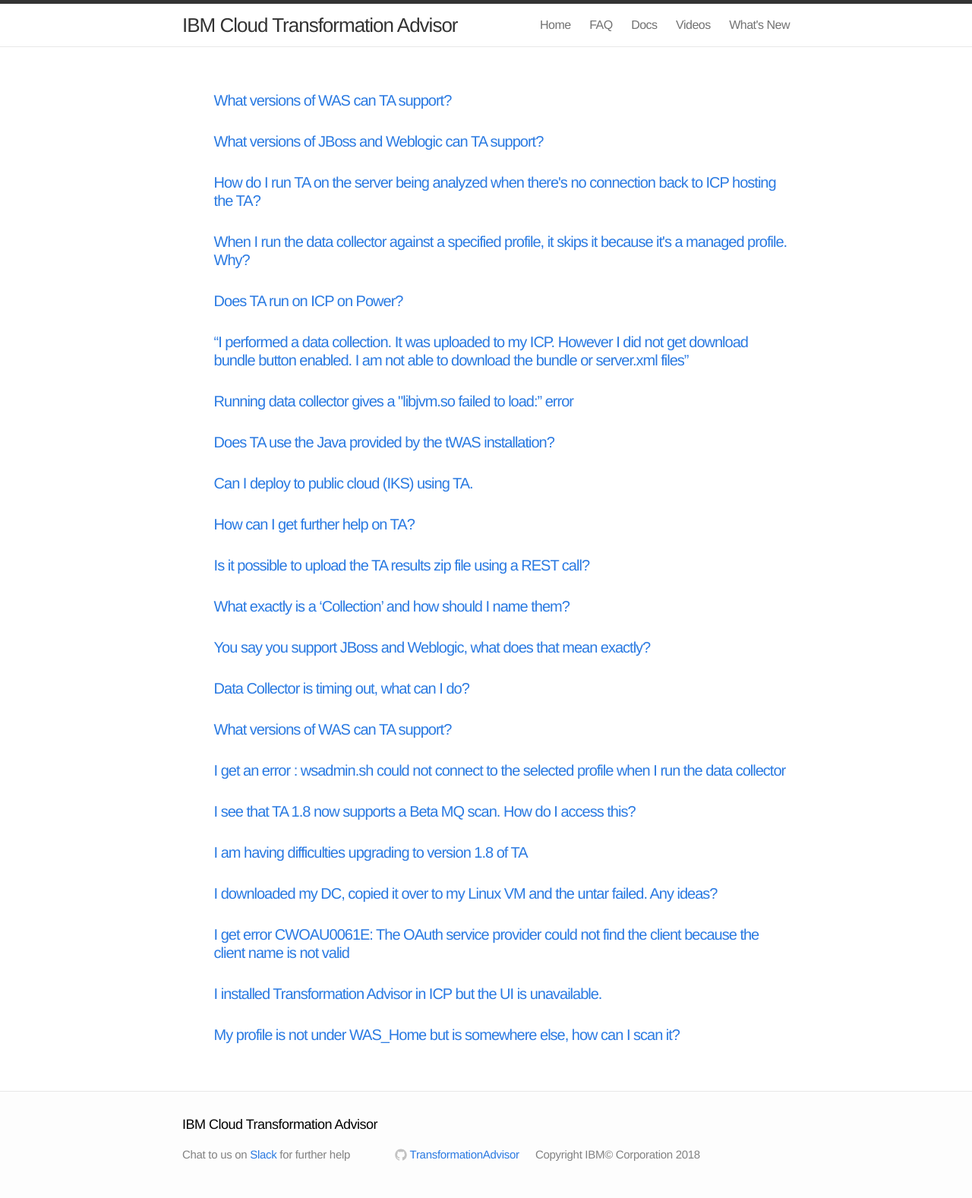
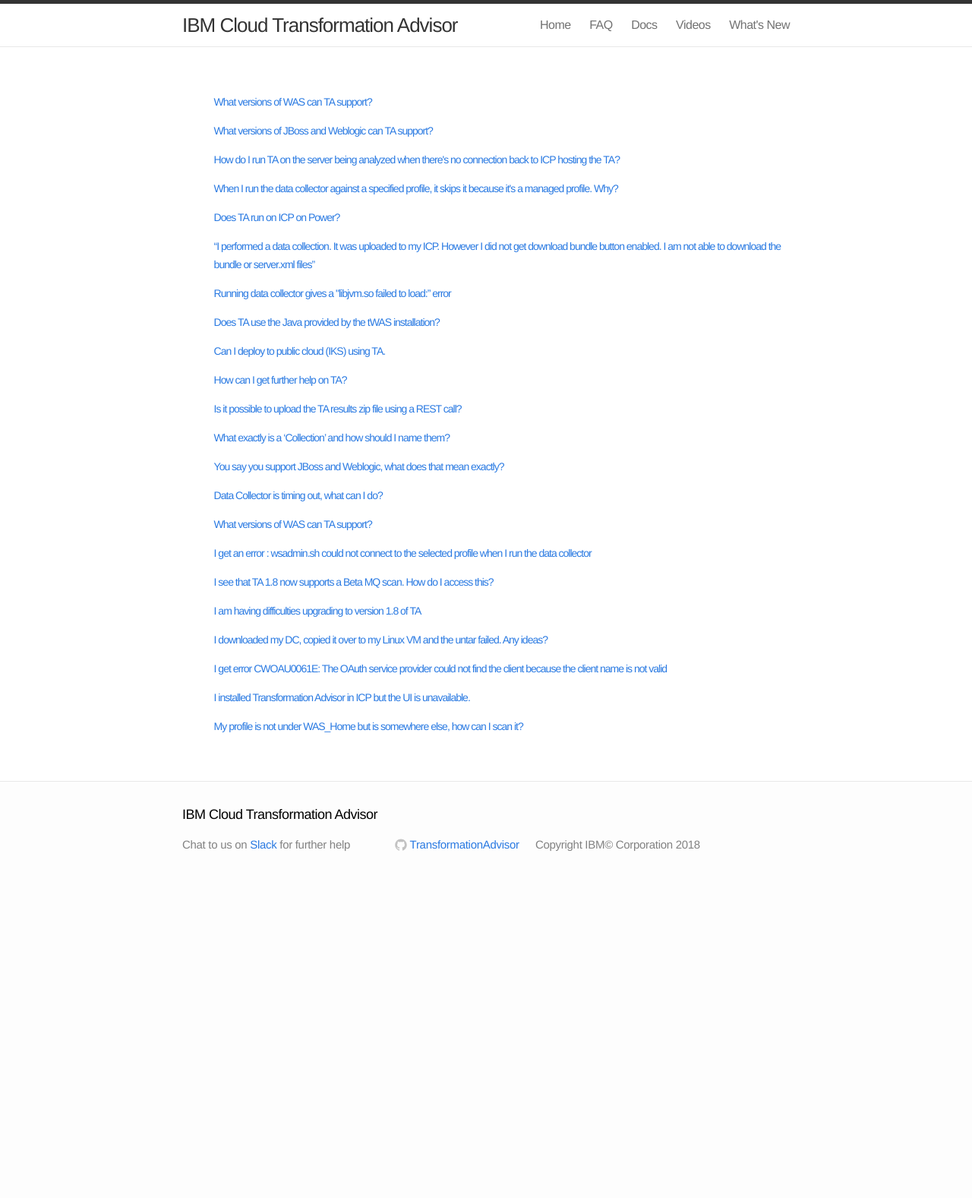
Before and after one commit to TransformationAdvisor/TA.github.io, a Jekyll site: the page built from FAQ/index.html, in a window 1280 px wide. Shown: the whole page at 76% size. Built offline with Jekyll 4.4.1, drawn with Linux system fonts in a browser that asks for light colours; after the commit the page ends 1169 px from its top, so only the background shows below that.

Commit message:
Update main.css

```diff
--- a/css/main.css
+++ b/css/main.css
@@ -149,12 +149,11 @@
 
 .posts { list-style-type: none; }
 
-.posts li { margin-bottom: 30px; }
+.posts li { margin-bottom: 14px; }
 
 .posts .post-link {
-  font-size: 20px;
+  font-size: 14px;
   letter-spacing: -1px;
-  line-height: 1;
 }
 
 .posts .post-date {
@@ -209,7 +208,7 @@
 }
 
 .post-content h4 {
-  font-size: 20px;
+  font-size: 14px;
   letter-spacing: -1px;
 }
 
@@ -383,10 +382,10 @@
     margin: 0;
   }
 
-  .post-header h1 { font-size: 32px; }
-  .post-content h2 { font-size: 28px; }
-  .post-content h3 { font-size: 22px; }
-  .post-content h4 { font-size: 18px; }
+  .post-header h1 { font-size: 28px; }
+  .post-content h2 { font-size: 24px; }
+  .post-content h3 { font-size: 18px; }
+  .post-content h4 { font-size: 14px; }
   .post-content blockquote { padding-left: 10px; }
   .post-content ul,
   .post-content ol { padding-left: 10px; }
```
